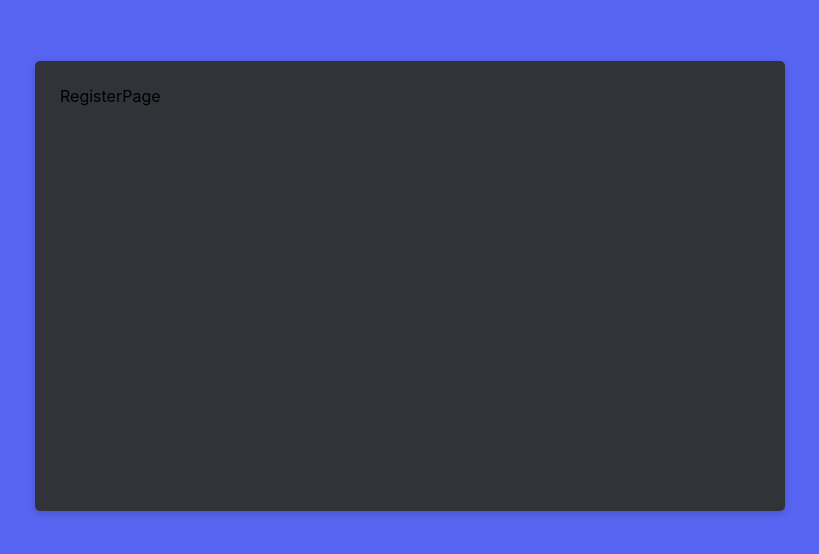
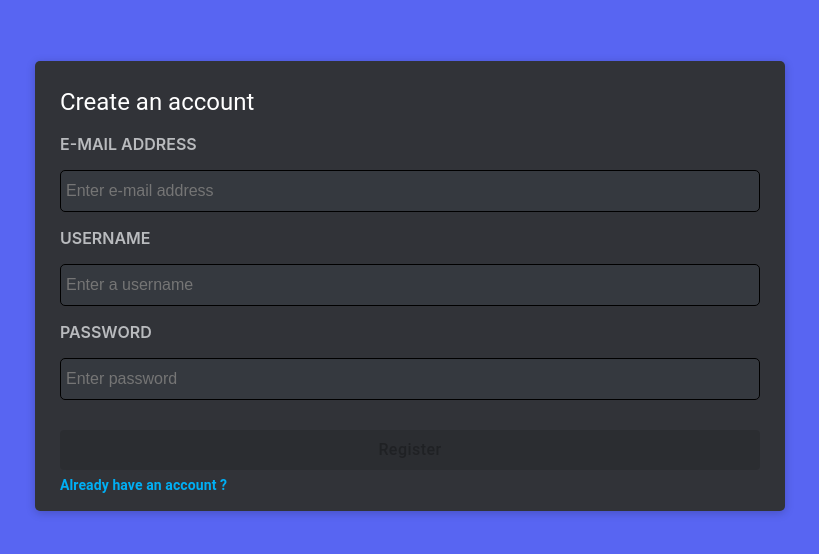
Before and after one commit to shashankdkte/new-discord-frontend, a React (Create React App) app: page /register in a window 1280 px wide. Shown: the part 114-668 px from the top of the page, without its empty margins (230-1049 px from the left). Built offline with nearby package versions, Linux system fonts and the light colour scheme.

Commit message:
Creating Register Page

```diff
--- a/src/authPages/RegisterPage.js
+++ b/src/authPages/RegisterPage.js
@@ -1,8 +1,38 @@
-import React from 'react'
+import React, { useEffect, useState } from 'react'
 import AuthBox from '../shared/authBox'
+import { Typography } from '@mui/material';
+import RegisterPageInput from './RegisterPageInput';
+import RegisterPageFooter from './RegisterPageFooter';
+import { validateRegisterForm } from '../shared/utils/validators';
 const RegisterPage = () => {
+
+   const [mail, setMail] = useState("");
+  const [username, setUsername] = useState("");
+  const [password, setPassword] = useState("");
+  const [isFormValid, setIsFormValid] = useState(false);
+  useEffect(() => {
+  setIsFormValid(validateRegisterForm({mail,username,password}))
+},[mail,username,password])
+  const handleRegister = () => {
+    console.log(mail,password,username)
+  }
+
+
   return (
-    <AuthBox>RegisterPage</AuthBox>
+    <AuthBox>
+      <Typography variant="h5" sx={{ color: "white " }}>
+        Create an account
+      </Typography>
+      <RegisterPageInput
+        mail={mail}
+        setMail={setMail}
+        username={username}
+        setUsername={setUsername}
+        password={password}
+        setPassword={setPassword}
+      />
+      <RegisterPageFooter  handleRegister={handleRegister} isFormValid={isFormValid}/>
+    </AuthBox>
   )
 }
 
--- /dev/null
+++ b/src/authPages/RegisterPageFooter.js
@@ -0,0 +1,43 @@
+import { Tooltip } from '@mui/material'
+import React from 'react'
+import { useNavigate } from 'react-router-dom';
+import CustomPrimaryButton from '../shared/CustomPrimaryButton';
+import RedirectInfo from '../shared/RedirectInfo';
+
+
+const getFormNotValidMessage = () => {
+  return "Username should contains between 3 and 12 characters and password should contains between 6 and 12 character. Also correct e-mail address should provided";
+};
+
+const getFormValidMessage = () => {
+
+  return "Press to register!";
+};
+const RegisterPageFooter = (props) => {
+  const { handleRegister, isFormValid } = props;
+  const navigate = useNavigate();
+
+
+  const handlePushToLoginPage = () => {
+   navigate("/login")
+  };
+  return (
+    <>
+      <Tooltip  title={!isFormValid ? getFormNotValidMessage() : getFormValidMessage()}>
+        <div>
+          <CustomPrimaryButton  label="Register"
+            additionalStyles={{ marginTop: "30px" }}
+            disabled={!isFormValid}
+            onClick={handleRegister}
+          />
+      </div>
+      </Tooltip>
+      <RedirectInfo text=""
+        redirectText="Already have an account ?"
+        additionalStyles={{ marginTop: "5px" }}
+        redirectHandler={handlePushToLoginPage} />
+    </>
+  )
+}
+
+export default RegisterPageFooter
--- /dev/null
+++ b/src/authPages/RegisterPageInput.js
@@ -0,0 +1,33 @@
+import React from 'react'
+import InputWithLabel from '../shared/InputWithLabel'
+const RegisterPageInput = (props) => {
+  const {mail,setMail,username,setUsername,password,setPassword} = props
+ return (
+    <>
+      <InputWithLabel
+        value={mail}
+        setValue={setMail}
+        label="E-mail address"
+        type="text"
+        placeholder="Enter e-mail address"
+      />
+      <InputWithLabel
+        value={username}
+        setValue={setUsername}
+        label="Username"
+        type="text"
+        placeholder="Enter a username"
+      />
+      <InputWithLabel
+        value={password}
+        setValue={setPassword}
+        label="Password"
+        type="password"
+        placeholder="Enter password"
+      />
+    </>
+  );
+};
+
+
+export default RegisterPageInput
--- a/src/shared/utils/validators.js
+++ b/src/shared/utils/validators.js
@@ -3,6 +3,14 @@
   const isEmailValid = validateMail(mail);
   const isPasswordValid = validatePassword(password);
   return isEmailValid && isPasswordValid;
+};
+
+export const validateRegisterForm = ({ mail, password, username }) => {
+  return (
+    validateMail(mail) &&
+    validatePassword(password) &&
+    validateUsername(username)
+  );
 };
 
 const validateMail = (mail) => {
@@ -12,3 +20,8 @@
 
 const validatePassword = (password) =>
   password.length > 5 && password.length < 13;
+
+
+const validateUsername = (username) => {
+  return username.length > 2 && username.length < 13;
+};
```
